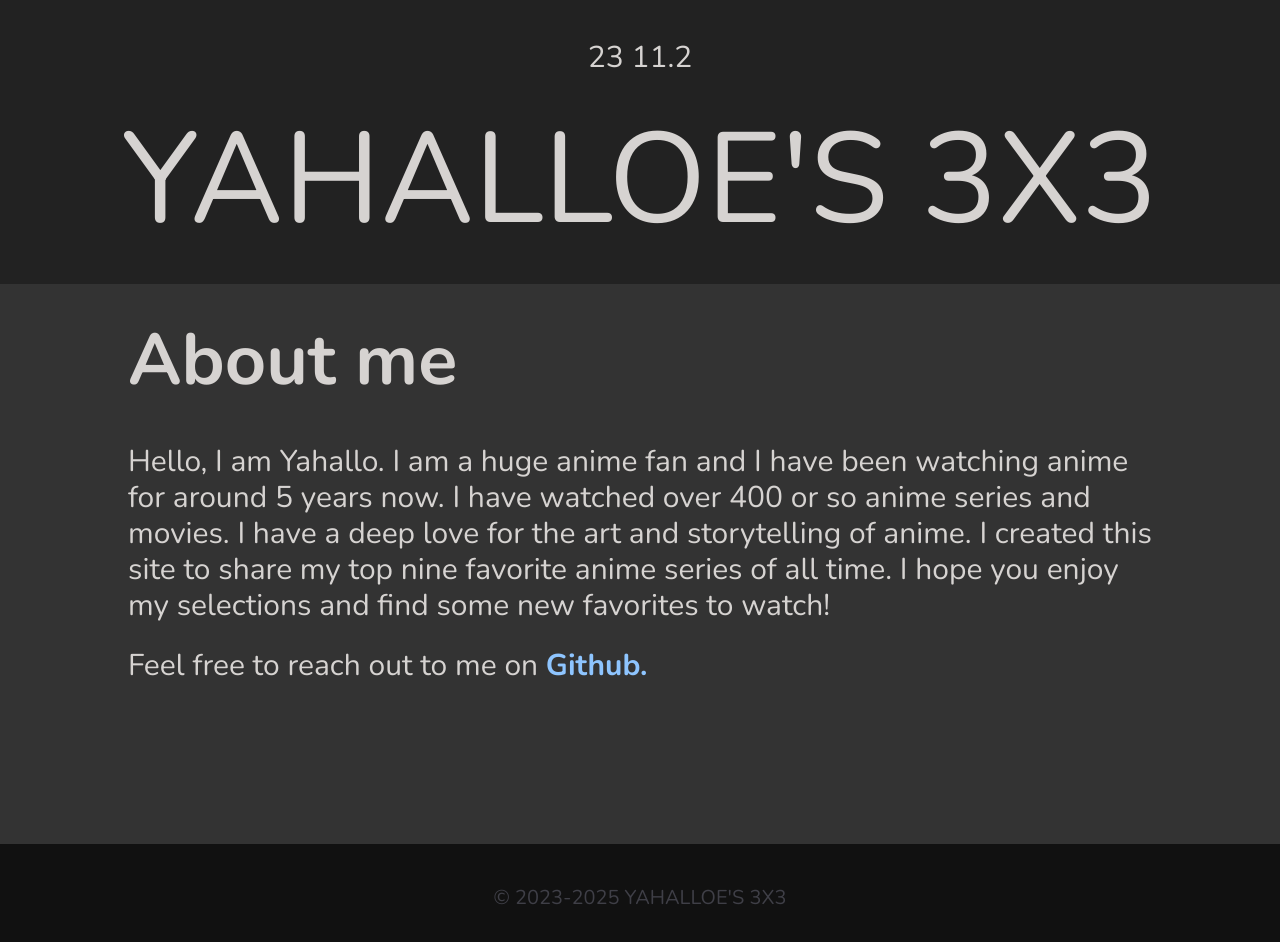
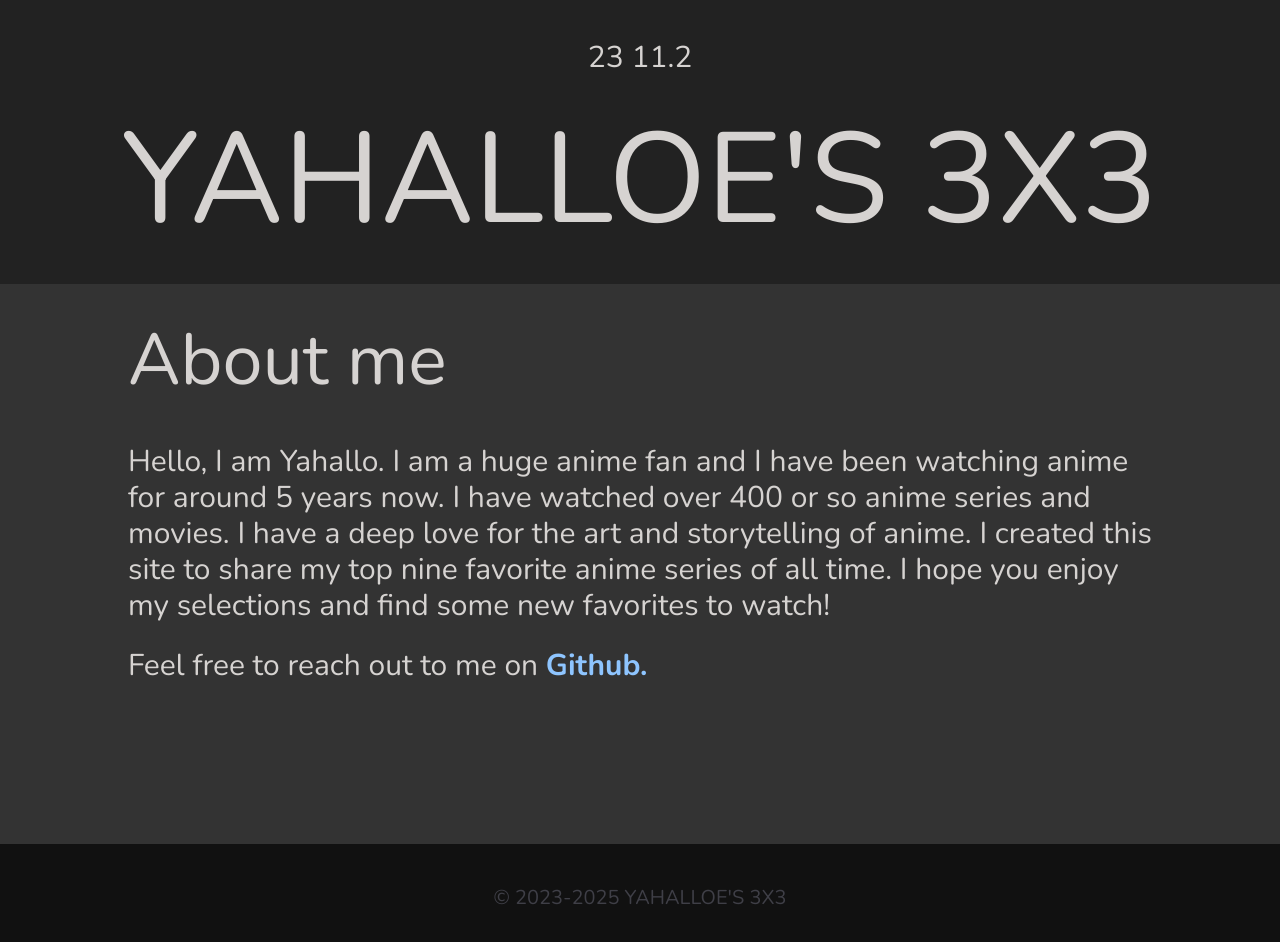
Before and after one commit to yahalloe/3x3-react, a React (Vite) app: page /about in a window 1280 px wide. Shown: the top 942 px of the page. Built offline with nearby package versions, Linux system fonts and the light colour scheme.

Commit message:
remove bold on about me title

```diff
--- a/src/components/AboutmeBody.tsx
+++ b/src/components/AboutmeBody.tsx
@@ -3,7 +3,7 @@
     // I feel like the min-h-[70] will break on weird screen sizes but idk how to fix it.
     <div className="min-h-[70vh] black-333 text-stone-300 text-left flex flex-col items-center pt-10 px-5 py-5 sm:px-10 md:px-10 lg:px-7">
       <div className="max-w-5xl text-lg sm:text-xl lg:text-3xl">
-        <h1 className="text-5xl sm:text-6xl md:text-7xl font-bold mb-6 text-left">
+        <h1 className="text-5xl sm:text-6xl md:text-7xl mb-6 text-left">
           About me
         </h1>
         <p className="pt-6">
```
